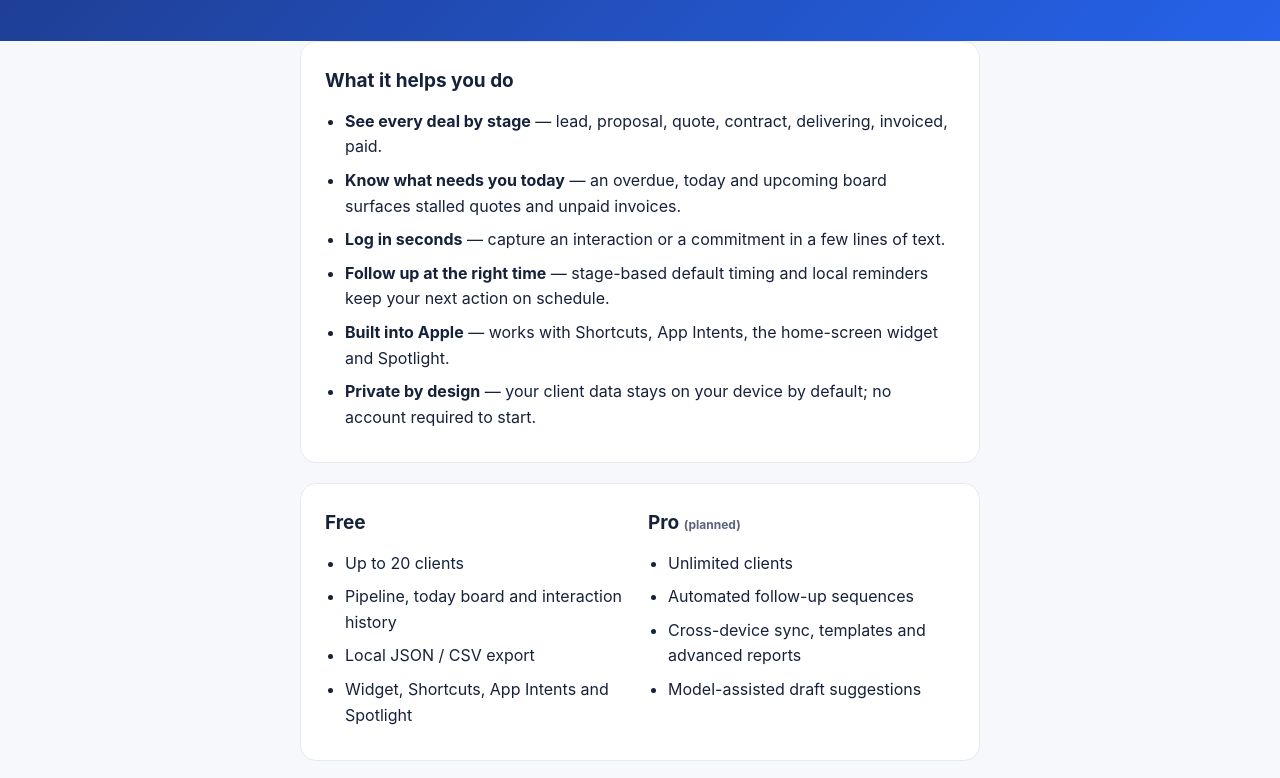
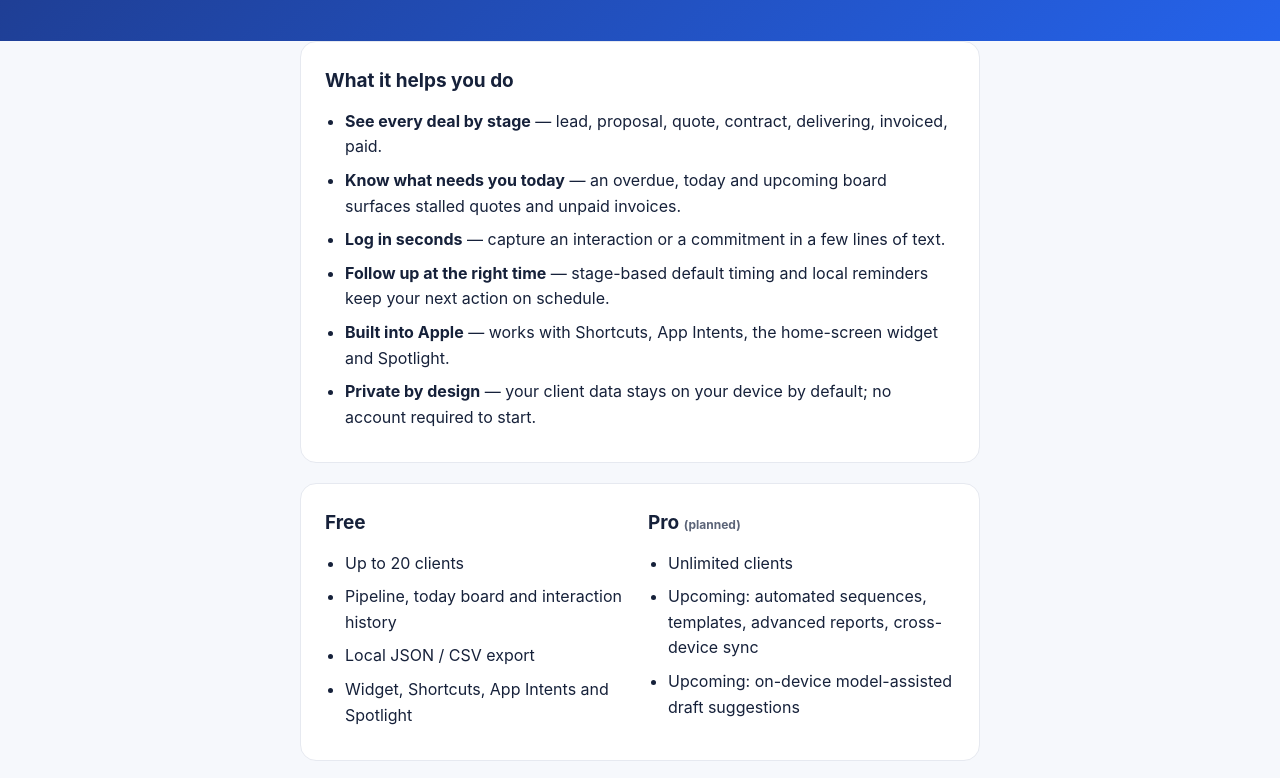
Before and after one commit to lm203688/followdeck-site, a plain HTML site: page index.html in a window 1280 px wide. Shown: the part 169-947 px from the top of the page. Drawn offline with Linux system fonts and the light colour scheme.

Commit message:
site: align Pro planned list with first-release unlimited-clients claim

```diff
--- a/index.html
+++ b/index.html
@@ -62,9 +62,8 @@
           <h2>Pro <span class="note">(planned)</span></h2>
           <ul>
             <li>Unlimited clients</li>
-            <li>Automated follow-up sequences</li>
-            <li>Cross-device sync, templates and advanced reports</li>
-            <li>Model-assisted draft suggestions</li>
+            <li>Upcoming: automated sequences, templates, advanced reports, cross-device sync</li>
+            <li>Upcoming: on-device model-assisted draft suggestions</li>
           </ul>
         </div>
       </div>
```
